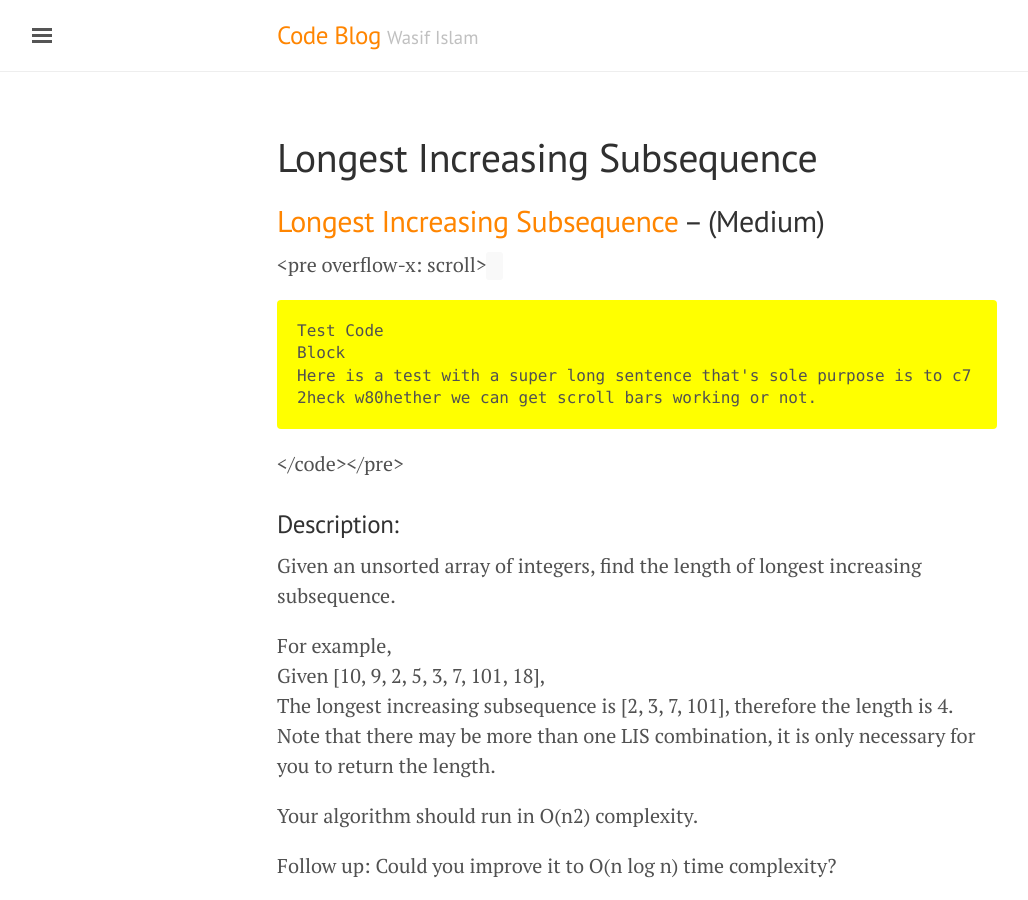
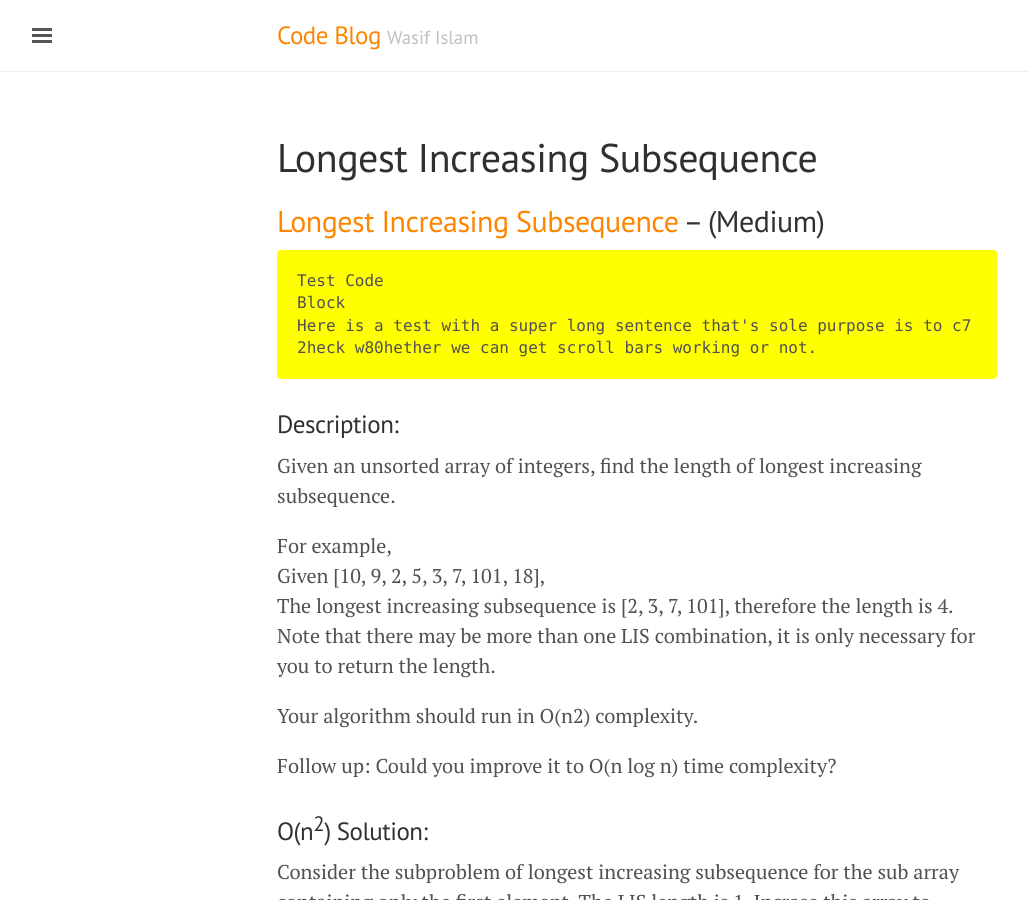
Before and after one commit to washifu/CodeBlog, a Jekyll site: the page built from pages/2017-09-17-Longest_Increasing_Subsequence.md, in a window 1280 px wide and 900 px high. Shown: the whole window, without its empty margins (3-1031 px from the left). Built offline with Jekyll 4.4.1, drawn with Linux system fonts in a browser that asks for light colours; comment, search, counter and statistics services are not loaded.

Commit message:
Update 2017-09-17-Longest_Increasing_Subsequence.md

````diff
--- a/pages/2017-09-17-Longest_Increasing_Subsequence.md
+++ b/pages/2017-09-17-Longest_Increasing_Subsequence.md
@@ -5,13 +5,12 @@ comments: true
 ---
 
 ## [Longest Increasing Subsequence](https://leetcode.com/problems/longest-increasing-subsequence/description/) -- (Medium)
-<pre overflow-x: scroll><code>
+
 ```
 Test Code
 Block
 Here is a test with a super long sentence that's sole purpose is to c72heck w80hether we can get scroll bars working or not.
 ```
-</code></pre>
 
 ### Description:
 Given an unsorted array of integers, find the length of longest increasing subsequence.
````
